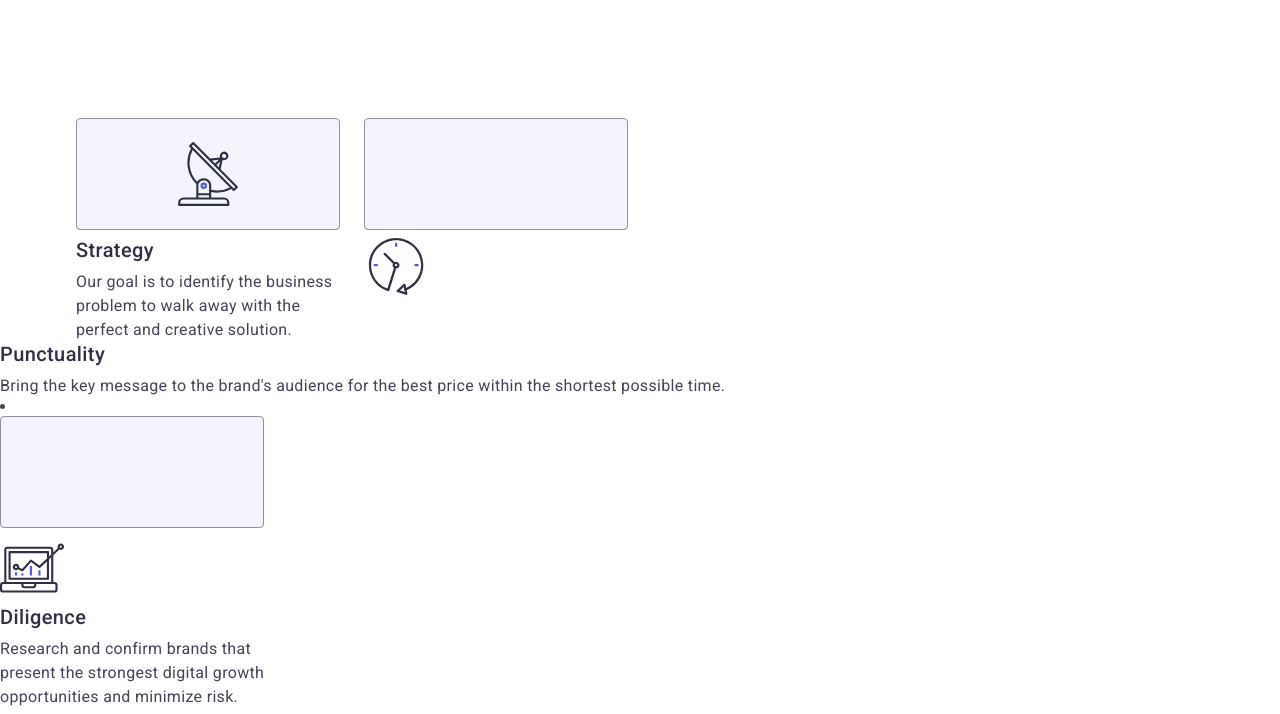
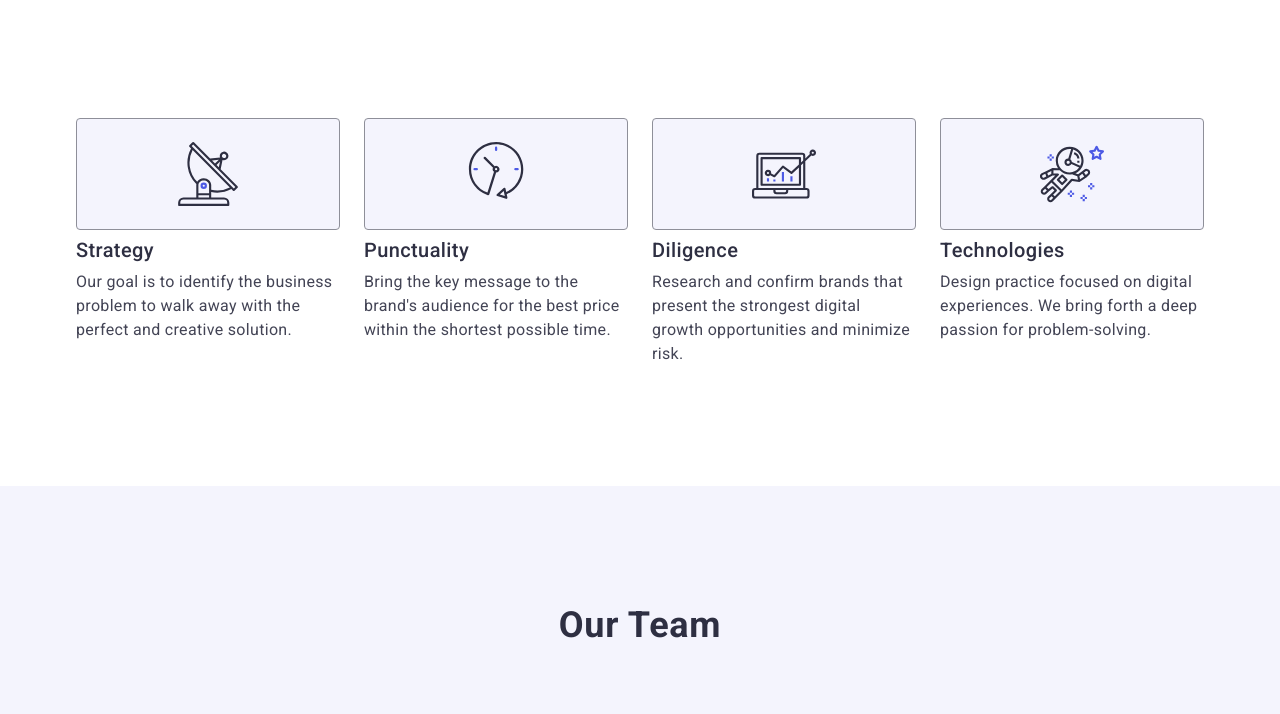
Before and after one commit to Yuliia-Zaruba/goit-markup-hw-04, a plain HTML site: page index.html in a window 1280 px wide. Shown: the part 675-1389 px from the top of the page. Drawn offline with nearby package versions, Linux system fonts and the light colour scheme.

Commit message:
chanche 2 section

```diff
--- a/css/styles.css
+++ b/css/styles.css
@@ -56,6 +56,7 @@ img {
 .header-navigation {
   display: flex;
   align-items: center;
+  /* margin-right: auto; */
 }
 
 .logo {
@@ -205,6 +206,35 @@ button {
   padding: 120px 0;
 }
 
+.service-list {
+  display: flex;
+  gap: 24px;
+}
+
+.service-title {
+  font-weight: 500;
+  font-size: 20px;
+  line-height: 1.2;
+  letter-spacing: 0.02em;
+  color: #2e2f42;
+  margin-bottom: 8px;
+  /* text-shadow: 0 4px 4px 0 rgba(0, 0, 0, 0.25); */
+}
+
+.service-item {
+  width: calc((100% - 3 * 24px) / 4);
+}
+
+.service-description {
+  font-weight: 400;
+  font-size: 16px;
+  line-height: 1.5;
+  letter-spacing: 0.02em;
+  color: #434455;
+}
+
+/* ------ Изменения--------- */
+
 .visually-hidden {
   position: absolute;
   width: 1px;
@@ -219,15 +249,6 @@ button {
   overflow: hidden;
 }
 
-.service-list {
-  display: flex;
-  gap: 24px;
-}
-
-.service-item {
-  width: calc((100% - 3 * 24px) / 4);
-}
-
 .hero-icon {
   display: flex;
   align-items: center;
@@ -239,23 +260,6 @@ button {
   height: 112px;
   background-color: #f4f4fd;
   /* width: calc((100% - 3 * 24px) / 4); */
-}
-
-.service-title {
-  font-weight: 500;
-  font-size: 20px;
-  line-height: 1.2;
-  letter-spacing: 0.02em;
-  color: #2e2f42;
-  margin-bottom: 8px;
-}
-
-.service-description {
-  font-weight: 400;
-  font-size: 16px;
-  line-height: 1.5;
-  letter-spacing: 0.02em;
-  color: #434455;
 }
 
 /* .icons {
@@ -320,8 +324,6 @@ button {
 .social-link:hover,
 .social-link:focus {
   background-color: #404bbf;
-  /* background-color: #31d0aa; */
-  /* fill: #31d0aa; */
 }
 
 .social-icons {
@@ -419,7 +421,7 @@ button {
   color: #434455;
 }
 
-.portfolio-cower-wraper {
+.portfolio-cower-wrapper {
   position: relative;
   overflow: hidden;
 }
--- a/index.html
+++ b/index.html
@@ -70,7 +70,7 @@
               <p class="service-description">Our goal is to identify the business problem to walk away with the perfect and creative solution.</p>
             </li>
             <li class="service-item">
-              <div class="hero-icon"></div>
+              <div class="hero-icon">
                 <svg class="icons" width="64" height="64">
                   <use href="./images/icons.svg#icon-clock"></use>
                 </svg>
@@ -79,7 +79,7 @@
               <p class="service-description">Bring the key message to the brand's audience for the best price within the shortest possible time.</p>
             </li>
             <li class="service-item">
-              <div class="hero-icon"></div>
+              <div class="hero-icon">
                 <svg class="icons" width="64" height="64">
                   <use href="./images/icons.svg#icon-diagram"></use>
                 </svg>
@@ -88,7 +88,7 @@
               <p class="service-description">Research and confirm brands that present the strongest digital growth opportunities and minimize risk.</p>
             </li>
             <li class="service-item">
-              <div class="hero-icon"></div>
+              <div class="hero-icon">
                 <svg class="icons" width="64" height="64">
                   <use href="./images/icons.svg#icon-astronaut"></use>
                 </svg>
@@ -268,7 +268,7 @@
               </div>
             </li>
             <li class="portfolio-item">
-              <div class="portfolio-cower-wraper">
+              <div class="portfolio-cower-wrapper">
                 <img src="./images/2img-min.jpg" alt="Cashless Payment" class="portfolio-image" width="360" height="300" />
                 <p class="portfolio-type-two">14 Stylish and User-Friendly App Design Concepts · Task Manager App · Calorie Tracker App · Exotic Fruit Ecommerce App · Cloud Storage App</p>
               </div>
```
